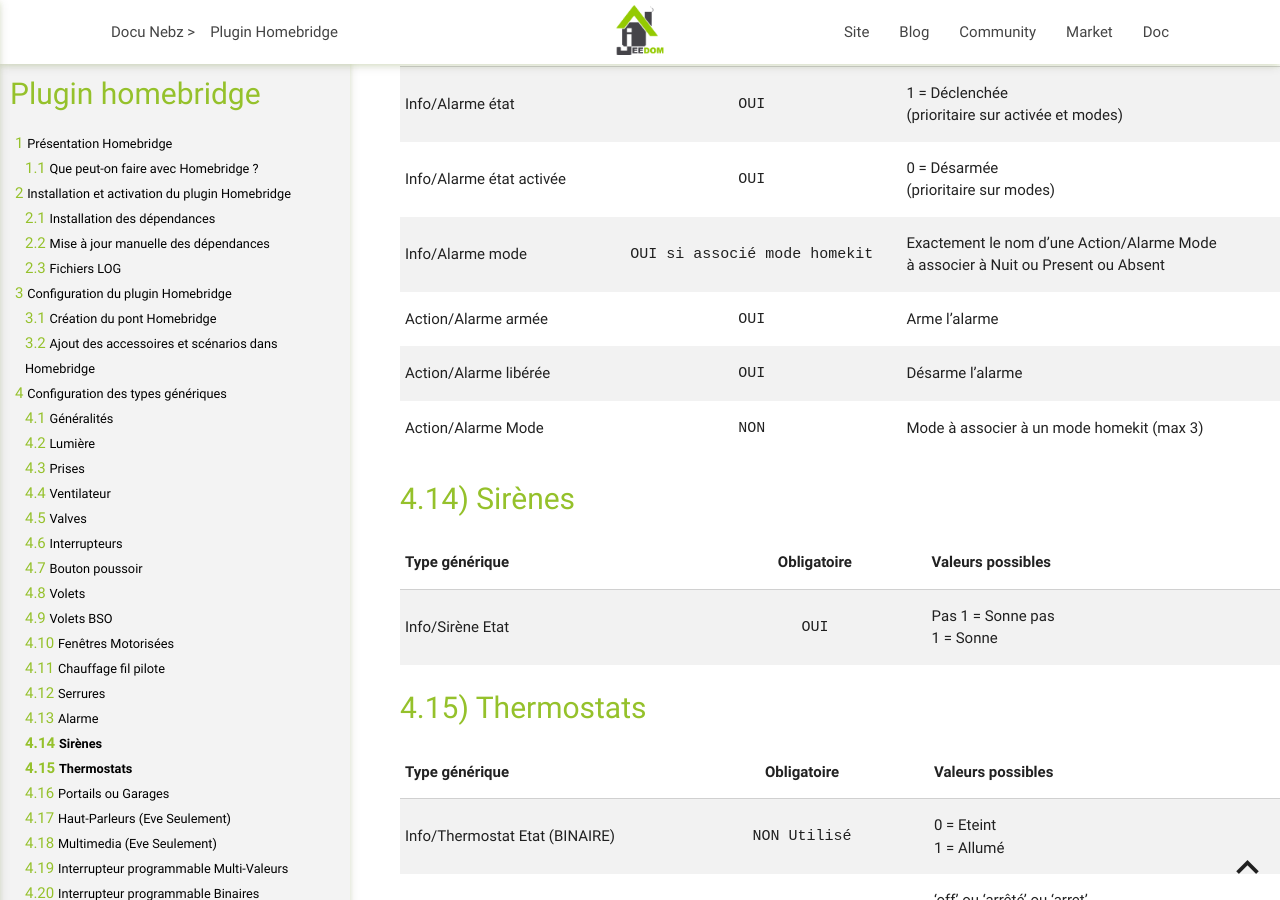
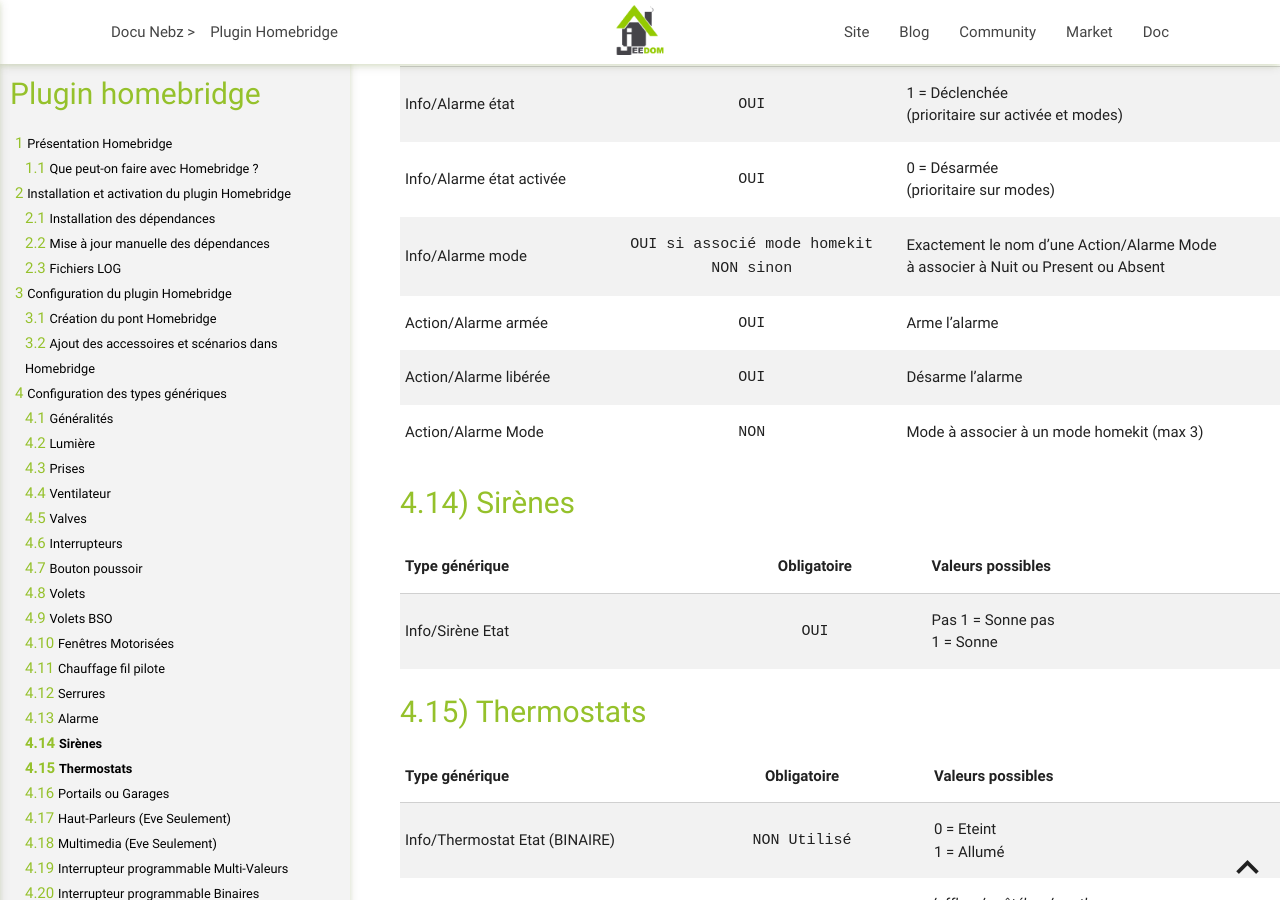
Before and after one commit to NebzHB/jeedom_docs, a Jekyll site: the page built from plugins/homebridge/fr_FR/index.md, in a window 1280 px wide and 900 px high, scrolled down 17469 px. Built offline with Jekyll 4.4.1, drawn with Linux system fonts in a browser that asks for light colours.

Commit message:
Update index.md

```diff
--- a/plugins/homebridge/fr_FR/index.md
+++ b/plugins/homebridge/fr_FR/index.md
@@ -340,7 +340,7 @@
 |---------------|:----------------:|----------------|
 |Info/Alarme état|`OUI`|1 = Déclenchée<br/>(prioritaire sur activée et modes)|
 |Info/Alarme état activée|`OUI`|0 = Désarmée<br/>(prioritaire sur modes)|
-|Info/Alarme mode|`OUI si associé mode homekit`|Exactement le nom d'une Action/Alarme Mode<br/> à associer à Nuit ou Present ou Absent|
+|Info/Alarme mode|`OUI si associé mode homekit`<br/>`NON sinon`|Exactement le nom d'une Action/Alarme Mode<br/> à associer à Nuit ou Present ou Absent|
 |Action/Alarme armée|`OUI`|Arme l'alarme|
 |Action/Alarme libérée|`OUI`|Désarme l'alarme|
 |Action/Alarme Mode|`NON`|Mode à associer à un mode homekit (max 3)|
```
